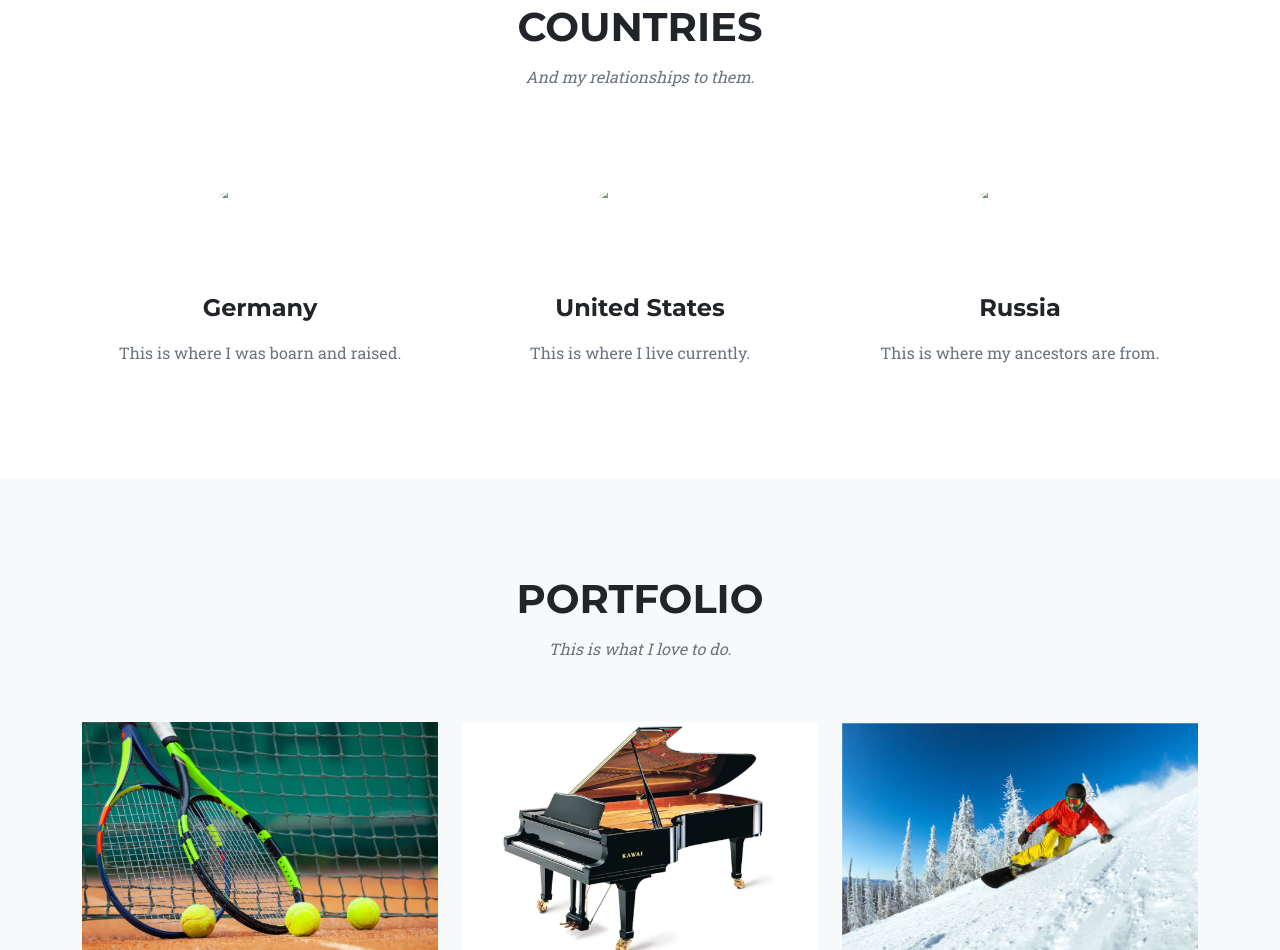
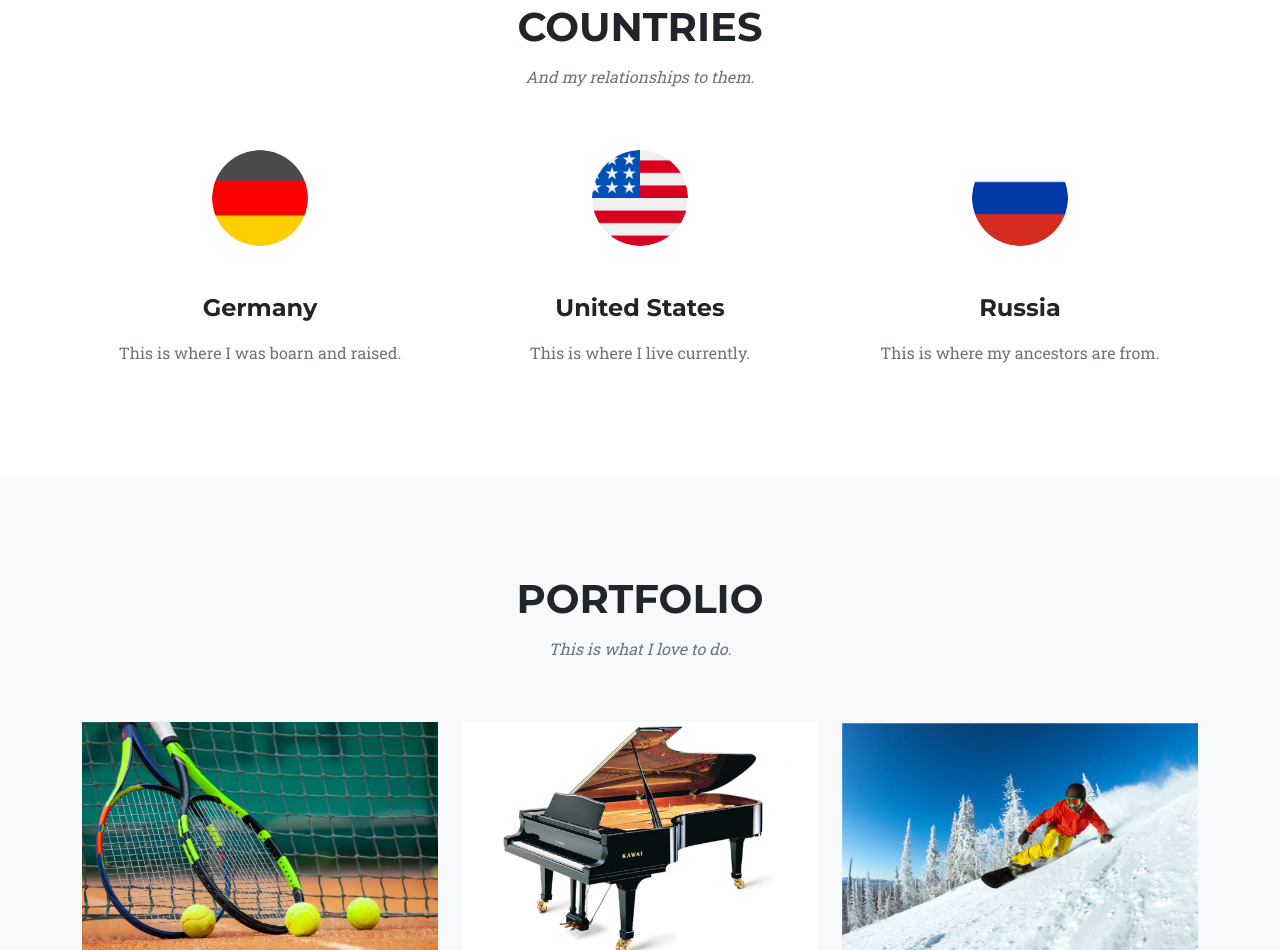
Before and after one commit to ljbuchie/IS201, a plain HTML site: page index.html in a window 1280 px wide. Shown: the part 838-1788 px from the top of the page. Drawn offline with nearby package versions, Linux system fonts and the light colour scheme; the site is published under a folder, as on GitHub Pages, so addresses that start at the root find nothing.

Commit message:
Add files via upload

```diff
--- a/index.html
+++ b/index.html
@@ -55,7 +55,7 @@
                     <div class="col-md-4">
                         <span class="fa-stack fa-4x">
                             <i class="fas fa-circle fa-stack-2x text-primary"></i>
-                            <img src="/assets/img/Added_Images/germany_flag.png" class="fa-stack-1x" style="border-radius: 50%; width: 60%; height: auto; position: absolute; top: 50%; left: 50%; transform: translate(-50%, -50%);">
+                            <img src="./assets/img/Added_Images/germany_flag.png" class="fa-stack-1x" style="border-radius: 50%; width: 60%; height: auto; position: absolute; top: 50%; left: 50%; transform: translate(-50%, -50%);">
                         </span>
                         <h4 class="my-3">Germany</h4>
                         <p class="text-muted">This is where I was boarn and raised.</p>
@@ -63,7 +63,7 @@
                     <div class="col-md-4">
                         <span class="fa-stack fa-4x">
                             <i class="fas fa-circle fa-stack-2x text-primary"></i>
-                            <img src="/assets/img/Added_Images/Murica_Flag.png" class="fa-stack-1x" style="border-radius: 50%; width: 60%; height: auto; position: absolute; top: 50%; left: 50%; transform: translate(-50%, -50%);">
+                            <img src="./assets/img/Added_Images/Murica_Flag.png" class="fa-stack-1x" style="border-radius: 50%; width: 60%; height: auto; position: absolute; top: 50%; left: 50%; transform: translate(-50%, -50%);">
                         </span>
                         <h4 class="my-3">United States</h4>
                         <p class="text-muted">This is where I live currently.</p>
@@ -72,7 +72,7 @@
                     <div class="col-md-4">
                         <span class="fa-stack fa-4x">
                             <i class="fas fa-circle fa-stack-2x text-primary"></i>
-                            <img src="/assets/img/Added_Images/russian_flag.png" class="fa-stack-1x" style="border-radius: 50%; width: 60%; height: auto; position: absolute; top: 50%; left: 50%; transform: translate(-50%, -50%);">
+                            <img src="./assets/img/Added_Images/russian_flag.png" class="fa-stack-1x" style="border-radius: 50%; width: 60%; height: auto; position: absolute; top: 50%; left: 50%; transform: translate(-50%, -50%);">
 
                         </span>
                         <h4 class="my-3">Russia</h4>
```
